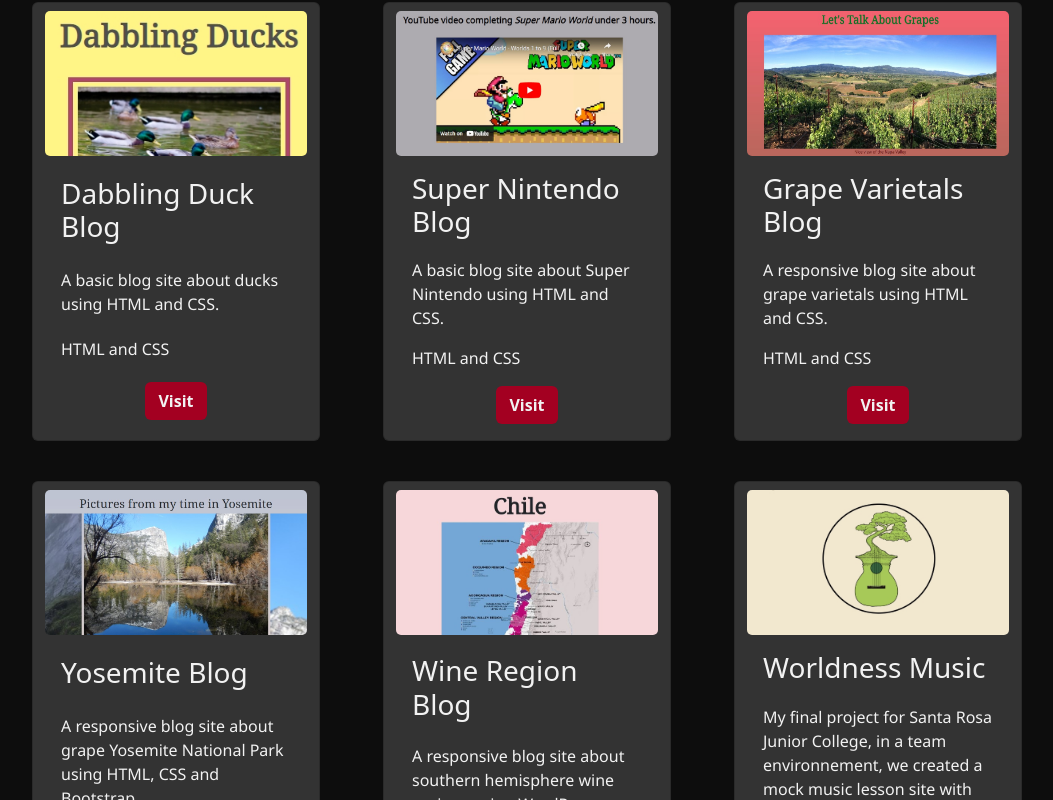
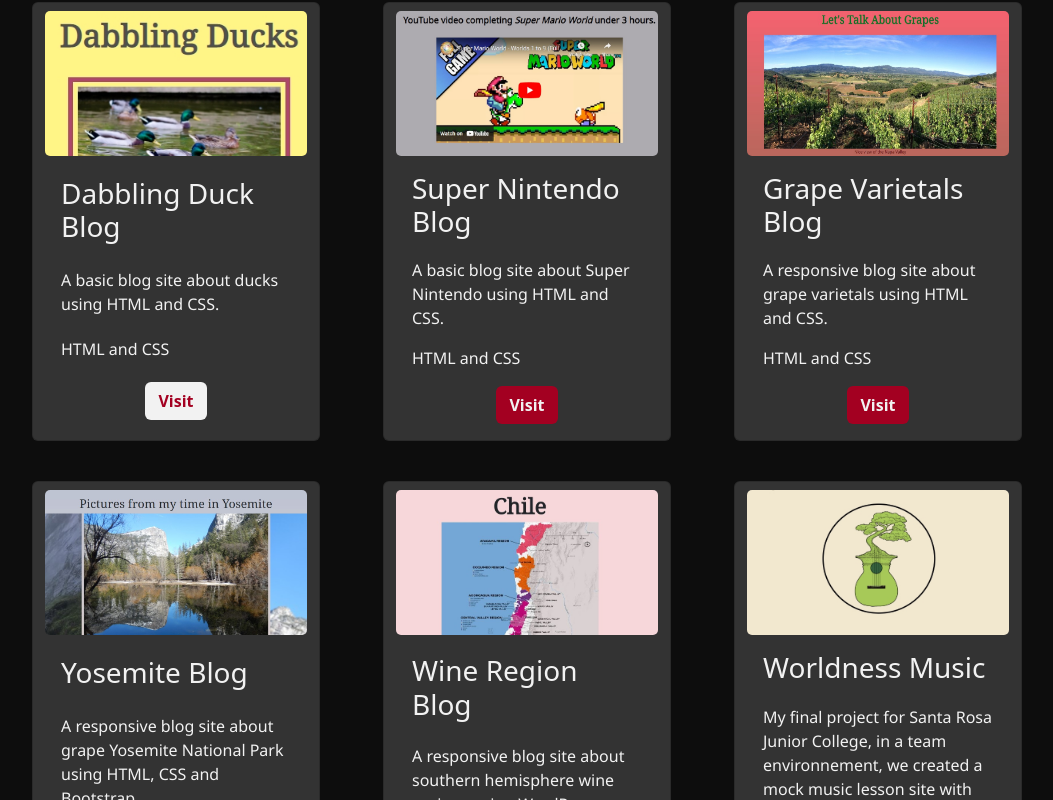
Before and after one commit to bridgemami/portfolio_vite, a React (Vite) app: page / in a window 1280 px wide. In both pictures the pointer is over the button 277 px from the left and 1573 px from the top of the page. Shown: the part 1173-1973 px from the top of the page, without its empty margins (101-1154 px from the left). Built offline with nearby package versions, Linux system fonts and the light colour scheme.

Commit message:
switched the .buttonColor:hover colors

```diff
--- a/src/components/main/projects/projectlist.module.css
+++ b/src/components/main/projects/projectlist.module.css
@@ -58,6 +58,8 @@
   /* font-size: 1.2rem; */
   /* padding: .625rem 1rem; */
   vertical-align: center;
+  background: var(--white) !important;
+  color: #A30021 !important;
 }
 
 .heading {
```
